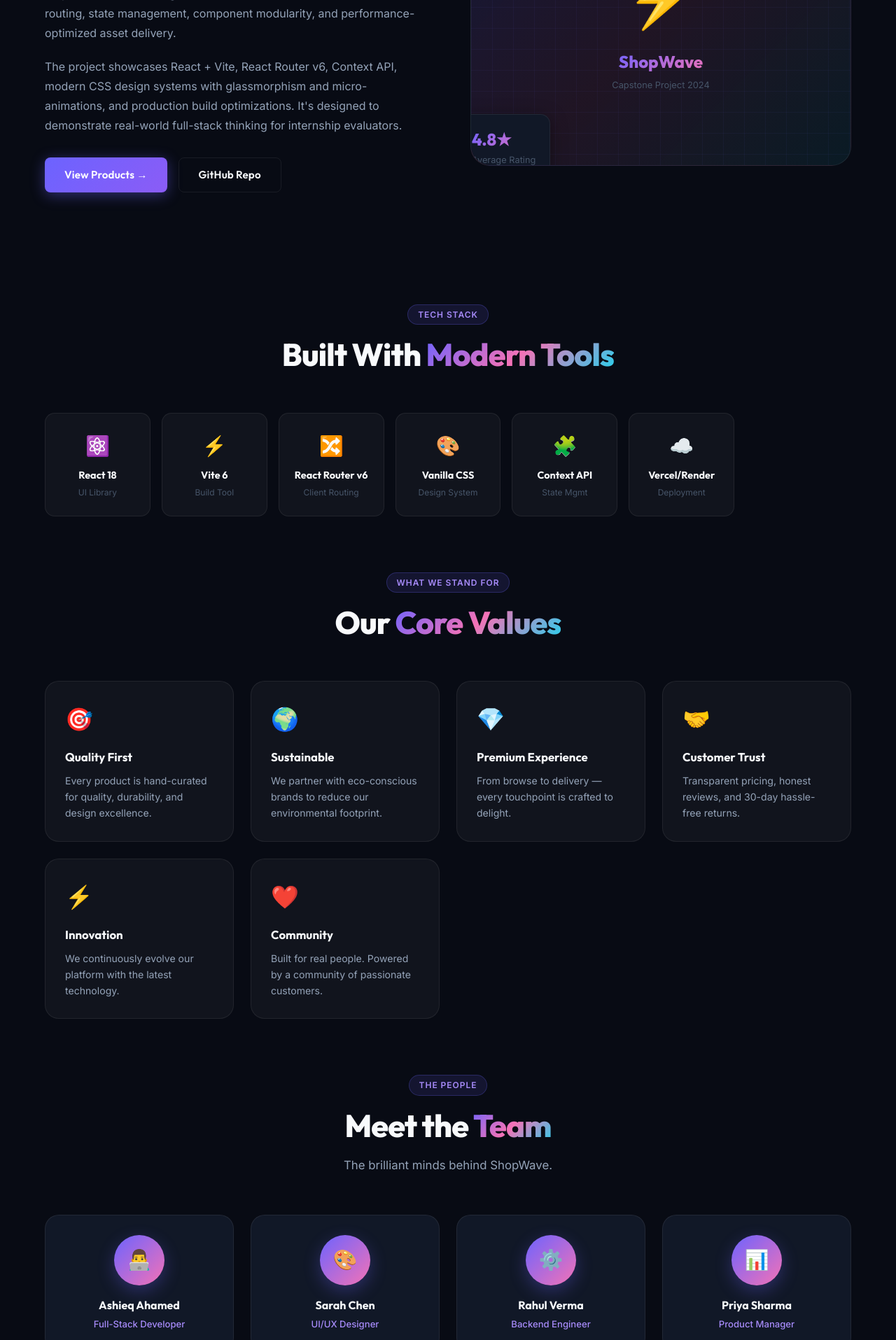
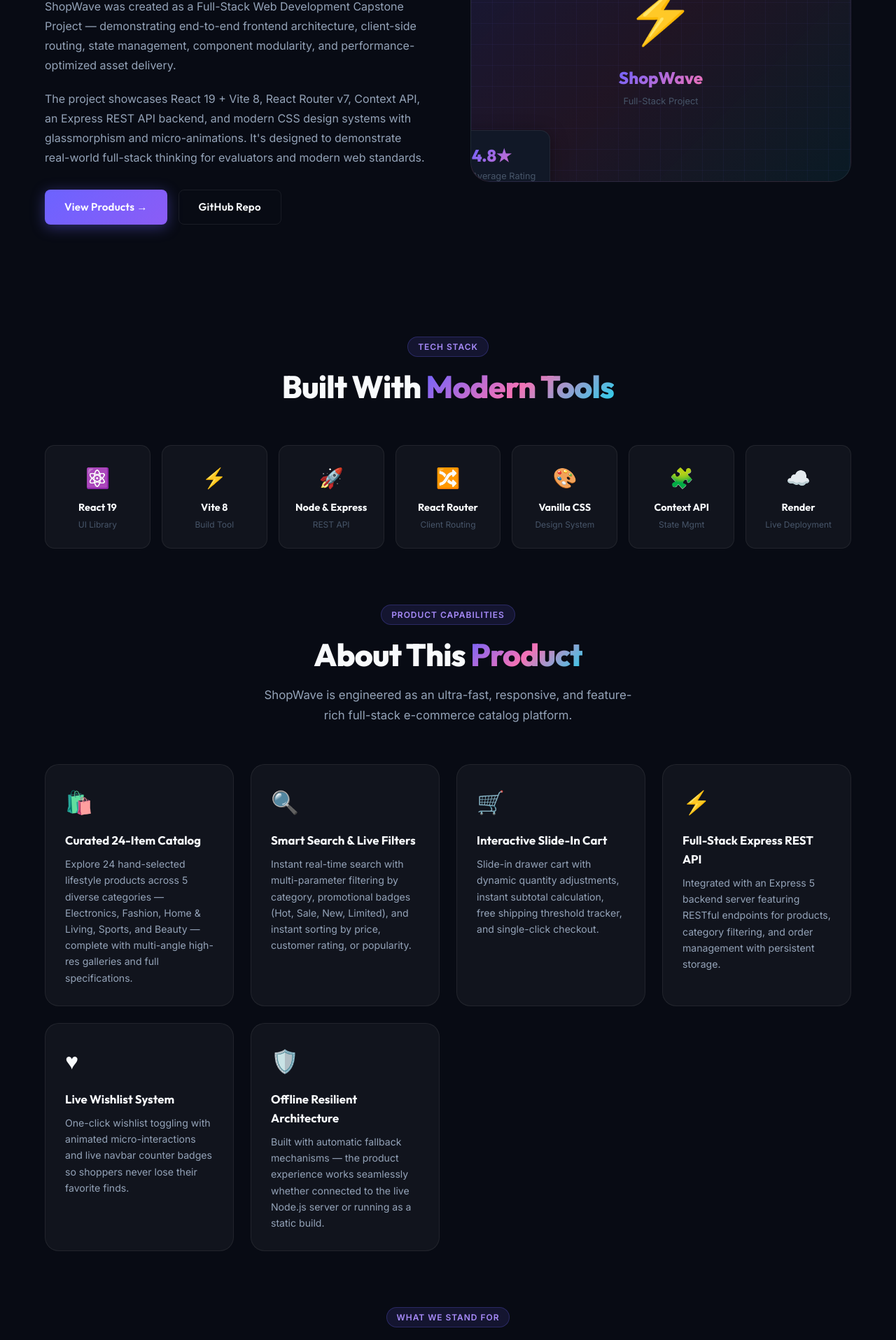
Before and after one commit to AshieqAhamed27/shopwave-catalog, a React (Vite) app: page /about in a window 1280 px wide. Shown: the part 600-2515 px from the top of the page at 70% size. Built offline with nearby package versions, Linux system fonts and the light colour scheme.

Commit message:
Replace team members section with About This Product highlights on About page

```diff
--- a/src/pages/AboutPage.jsx
+++ b/src/pages/AboutPage.jsx
@@ -1,10 +1,36 @@
 import { Link } from 'react-router-dom';
 
-const teamMembers = [
-  { name: 'Ashieq Ahamed', role: 'Full-Stack Developer', emoji: '👨‍💻' },
-  { name: 'Sarah Chen', role: 'UI/UX Designer', emoji: '🎨' },
-  { name: 'Rahul Verma', role: 'Backend Engineer', emoji: '⚙️' },
-  { name: 'Priya Sharma', role: 'Product Manager', emoji: '📊' },
+const productHighlights = [
+  {
+    icon: '🛍️',
+    title: 'Curated 24-Item Catalog',
+    desc: 'Explore 24 hand-selected lifestyle products across 5 diverse categories — Electronics, Fashion, Home & Living, Sports, and Beauty — complete with multi-angle high-res galleries and full specifications.',
+  },
+  {
+    icon: '🔍',
+    title: 'Smart Search & Live Filters',
+    desc: 'Instant real-time search with multi-parameter filtering by category, promotional badges (Hot, Sale, New, Limited), and instant sorting by price, customer rating, or popularity.',
+  },
+  {
+    icon: '🛒',
+    title: 'Interactive Slide-In Cart',
+    desc: 'Slide-in drawer cart with dynamic quantity adjustments, instant subtotal calculation, free shipping threshold tracker, and single-click checkout.',
+  },
+  {
+    icon: '⚡',
+    title: 'Full-Stack Express REST API',
+    desc: 'Integrated with an Express 5 backend server featuring RESTful endpoints for products, category filtering, and order management with persistent storage.',
+  },
+  {
+    icon: '♥',
+    title: 'Live Wishlist System',
+    desc: 'One-click wishlist toggling with animated micro-interactions and live navbar counter badges so shoppers never lose their favorite finds.',
+  },
+  {
+    icon: '🛡️',
+    title: 'Offline Resilient Architecture',
+    desc: 'Built with automatic fallback mechanisms — the product experience works seamlessly whether connected to the live Node.js server or running as a static build.',
+  },
 ];
 
 const values = [
@@ -27,7 +53,7 @@ export default function AboutPage() {
             About <span style={{ background: 'linear-gradient(135deg, var(--accent-cyan), var(--accent-primary))', WebkitBackgroundClip: 'text', WebkitTextFillColor: 'transparent', backgroundClip: 'text' }}>ShopWave</span>
           </h1>
           <p className="page-banner-subtitle">
-            A premium e-commerce capstone project — built for internship, powered by passion.
+            A modern full-stack e-commerce catalog featuring client-side routing, state management, and an Express REST API.
           </p>
         </div>
       </div>
@@ -42,7 +68,7 @@ export default function AboutPage() {
               Built to Demonstrate<br />
               <span style={{ background: 'linear-gradient(135deg, var(--accent-primary), var(--accent-pink))', WebkitBackgroundClip: 'text', WebkitTextFillColor: 'transparent', backgroundClip: 'text' }}>
                 Professional-Grade
-              </span> Dev Skills
+              </span> Full-Stack Skills
             </h2>
             <p style={{ color: 'var(--text-secondary)', lineHeight: 1.75, marginBottom: '1.25rem' }}>
               ShopWave was created as a Full-Stack Web Development Capstone Project — demonstrating
@@ -50,13 +76,13 @@ export default function AboutPage() {
               modularity, and performance-optimized asset delivery.
             </p>
             <p style={{ color: 'var(--text-secondary)', lineHeight: 1.75, marginBottom: '2rem' }}>
-              The project showcases React + Vite, React Router v6, Context API, modern CSS design systems
-              with glassmorphism and micro-animations, and production build optimizations. It's designed
-              to demonstrate real-world full-stack thinking for internship evaluators.
+              The project showcases React 19 + Vite 8, React Router v7, Context API, an Express REST API backend,
+              and modern CSS design systems with glassmorphism and micro-animations. It's designed
+              to demonstrate real-world full-stack thinking for evaluators and modern web standards.
             </p>
             <div style={{ display: 'flex', gap: '1rem', flexWrap: 'wrap' }}>
               <Link to="/products" className="btn btn-primary" id="about-cta-btn">View Products →</Link>
-              <a href="https://github.com" target="_blank" rel="noopener noreferrer" className="btn btn-outline">GitHub Repo</a>
+              <a href="https://github.com/AshieqAhamed27/shopwave-catalog" target="_blank" rel="noopener noreferrer" className="btn btn-outline">GitHub Repo</a>
             </div>
           </div>
 
@@ -81,7 +107,7 @@ export default function AboutPage() {
                 <div style={{ fontFamily: 'var(--font-display)', fontSize: '1.5rem', fontWeight: 800, marginTop: '0.5rem', background: 'linear-gradient(135deg, var(--accent-primary), var(--accent-pink))', WebkitBackgroundClip: 'text', WebkitTextFillColor: 'transparent', backgroundClip: 'text' }}>
                   ShopWave
                 </div>
-                <div style={{ fontSize: '0.8rem', color: 'var(--text-muted)', marginTop: '0.3rem' }}>Capstone Project 2024</div>
+                <div style={{ fontSize: '0.8rem', color: 'var(--text-muted)', marginTop: '0.3rem' }}>Full-Stack Project</div>
               </div>
               <div className="about-floating-card">
                 <div className="about-float-value">4.8★</div>
@@ -101,12 +127,13 @@ export default function AboutPage() {
           </div>
           <div style={{ display: 'grid', gridTemplateColumns: 'repeat(auto-fill, minmax(150px, 1fr))', gap: '1rem' }}>
             {[
-              { icon: '⚛️', name: 'React 18', desc: 'UI Library' },
-              { icon: '⚡', name: 'Vite 6', desc: 'Build Tool' },
-              { icon: '🔀', name: 'React Router v6', desc: 'Client Routing' },
+              { icon: '⚛️', name: 'React 19', desc: 'UI Library' },
+              { icon: '⚡', name: 'Vite 8', desc: 'Build Tool' },
+              { icon: '🚀', name: 'Node & Express', desc: 'REST API' },
+              { icon: '🔀', name: 'React Router', desc: 'Client Routing' },
               { icon: '🎨', name: 'Vanilla CSS', desc: 'Design System' },
               { icon: '🧩', name: 'Context API', desc: 'State Mgmt' },
-              { icon: '☁️', name: 'Vercel/Render', desc: 'Deployment' },
+              { icon: '☁️', name: 'Render', desc: 'Live Deployment' },
             ].map((tech, i) => (
               <div
                 key={i}
@@ -130,6 +157,26 @@ export default function AboutPage() {
           </div>
         </section>
 
+        {/* About This Product */}
+        <section className="section" style={{ paddingTop: 0 }}>
+          <div className="section-header">
+            <span className="section-label">Product Capabilities</span>
+            <h2 className="section-title">About This <span className="gradient-text">Product</span></h2>
+            <p className="section-subtitle">
+              ShopWave is engineered as an ultra-fast, responsive, and feature-rich full-stack e-commerce catalog platform.
+            </p>
+          </div>
+          <div className="values-grid">
+            {productHighlights.map((item, i) => (
+              <div key={i} className="value-card">
+                <div className="value-icon">{item.icon}</div>
+                <h3 className="value-title">{item.title}</h3>
+                <p className="value-desc">{item.desc}</p>
+              </div>
+            ))}
+          </div>
+        </section>
+
         {/* Values */}
         <section className="section" style={{ paddingTop: 0 }}>
           <div className="section-header">
@@ -142,24 +189,6 @@ export default function AboutPage() {
                 <div className="value-icon">{v.icon}</div>
                 <h3 className="value-title">{v.title}</h3>
                 <p className="value-desc">{v.desc}</p>
-              </div>
-            ))}
-          </div>
-        </section>
-
-        {/* Team */}
-        <section className="section" style={{ paddingTop: 0 }}>
-          <div className="section-header">
-            <span className="section-label">The People</span>
-            <h2 className="section-title">Meet the <span className="gradient-text">Team</span></h2>
-            <p className="section-subtitle">The brilliant minds behind ShopWave.</p>
-          </div>
-          <div className="team-grid">
-            {teamMembers.map((m, i) => (
-              <div key={i} className="team-card">
-                <div className="team-avatar">{m.emoji}</div>
-                <h3 className="team-name">{m.name}</h3>
-                <p className="team-role">{m.role}</p>
               </div>
             ))}
           </div>
```
